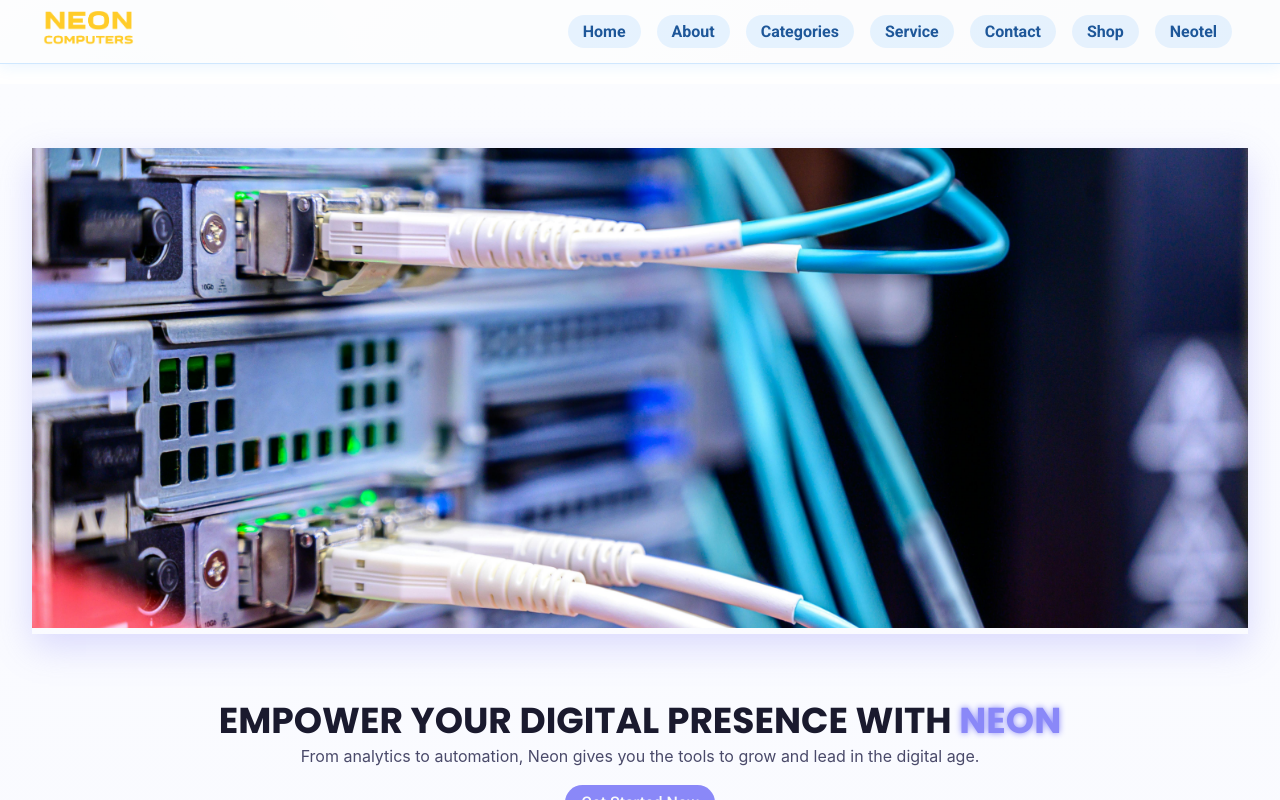
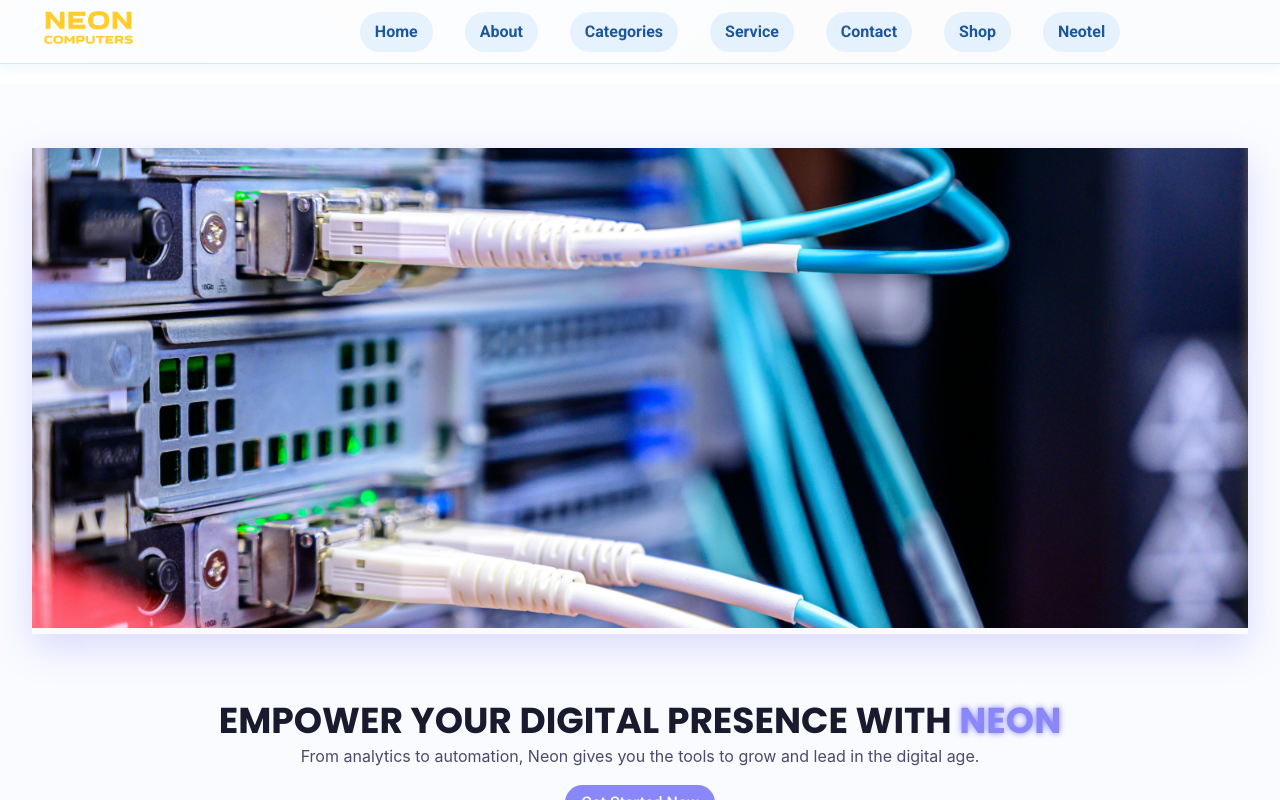
Before and after one commit to andet-art/Neon, a React (Vite) app: page /#/dashboard in a window 1280 px wide. Built offline with nearby package versions, Linux system fonts and the light colour scheme; no server answers.

Commit message:
made the changes(whatsapp,3:50)

```diff
--- a/src/components/About/About.tsx
+++ b/src/components/About/About.tsx
@@ -1,6 +1,8 @@
 import React from "react";
 import "./About.css";
 import Footer from "../Footer/Footer";
+import { Link, Navigate } from "react-router-dom";
+
 
 const services = [
   {
@@ -64,7 +66,7 @@ const About: React.FC = () => {
         </article>
 
         <aside className="about-image">
-          <img src="/public/working.webp" alt="Team working together" />
+          <img src="/working.webp" alt="Team working together" />
         </aside>
       </section>
 
@@ -134,7 +136,9 @@ const About: React.FC = () => {
       <section className="cta-section">
         <h2>Ready to work with us?</h2>
         <p>Contact Neon Tech Solutions today and let's build your future together.</p>
-        <button onClick={() => alert("Contact form coming soon!")}>Get in Touch</button>
+        <Link to="/dashboard/contact">
+        <button>Get in Touch</button>
+        </Link>
       </section>
 
 
--- a/src/components/Dashboard/Header.css
+++ b/src/components/Dashboard/Header.css
@@ -1,137 +1,198 @@
+/* -------------------------------------------
+   Root Variables
+-------------------------------------------- */
+:root {
+  --header-height: 100px;
+  --header-bg: #ffffff;
+  --header-border: #e0e0e0;
+  --btn-bg: #f5f5f5;
+  --btn-hover-bg: #e0e0e0;
+  --btn-active-bg: #b0b0b0;
+  --btn-text: #333333;
+  --btn-hover-text: #111111;
+  --btn-active-text: #ffffff;
+  --transition-speed: 0.2s;
+}
+
+/* -------------------------------------------
+   Header Container
+-------------------------------------------- */
 header {
   display: flex;
   align-items: center;
-  justify-content: space-between; /* Keep space-between */
-  padding: 0 2rem;
-  background-color: var(--bg-primary);
-  box-shadow: var(--shadow-sm);
-  height: 64px;
+  justify-content: space-between;
+  height: var(--header-height);
+  padding: 0 2.5rem;
+  background-color: var(--header-bg);
+  border-bottom: 1px solid var(--header-border);
+  box-shadow: 0 4px 20px rgba(0, 0, 0, 0.05);
+
+  /* ↓ make it stick to the viewport top ↓ */
   position: sticky;
   top: 0;
-  z-index: 100;
-  width: 100%;
-  overflow: hidden !important;
+  z-index: 1000; /* stay above page content */
 }
 
 
+
+/* -------------------------------------------A
+   Logo Section
+-------------------------------------------- */
 .logo {
   display: flex;
   align-items: center;
   height: 100%;
-  margin-right: 0; /* No right margin */
-  flex: 0 0 auto; /* Don't grow or shrink */
 }
 
 .logo img {
-  height: 40px;
+  height: calc(var(--header-height) * 0.6);
   width: auto;
   object-fit: contain;
 }
 
+/* -------------------------------------------
+   Hamburger Menu Button
+-------------------------------------------- */
+.menu-btn {
+  display: none; /* Hidden on desktop */
+  position: relative;
+  width: 30px;
+  height: 24px;
+  background: none;
+  border: none;
+  cursor: pointer;
+  padding: 0;
+}
+
+.menu-btn span,
+.menu-btn::before,
+.menu-btn::after {
+  display: block;
+  position: absolute;
+  left: 0;
+  width: 100%;
+  height: 3px;
+  background-color: var(--btn-text);
+  border-radius: 2px;
+  transition: transform var(--transition-speed) ease,
+              top var(--transition-speed) ease,
+              background-color var(--transition-speed) ease,
+              opacity var(--transition-speed) ease;
+}
+
+/* Top bar */
+.menu-btn::before {
+  content: '';
+  top: 0;
+}
+
+/* Middle bar */
+.menu-btn span {
+  top: 50%;
+  transform: translateY(-50%);
+}
+
+/* Bottom bar */
+.menu-btn::after {
+  content: '';
+  bottom: 0;
+}
+
+/* Animate into “X” when open */
+.menu-btn.open::before {
+  top: 50%;
+  transform: translateY(-50%) rotate(45deg);
+}
+
+.menu-btn.open span {
+  opacity: 0;
+}
+
+.menu-btn.open::after {
+  bottom: 50%;
+  transform: translateY(50%) rotate(-45deg);
+}
+
+/* -------------------------------------------
+   Navigation Menu
+-------------------------------------------- */
 nav {
   display: flex;
   align-items: center;
-  gap: 0;
-  height: 100%;
-  margin-left: auto; /* Push nav to the right */
-  padding-left: 0;
-  flex-grow: 0;
-  overflow: hidden !important;
+  gap: 1rem;
+  margin-left: auto;
   white-space: nowrap;
-  justify-content: flex-end; /* Align items to the end (right) */
 }
 
-/* Add a special class for the first nav link to give it extra spacing if needed */
-.nav-btn:first-child {
-  margin-left: 0; /* Ensure first item starts at the beginning of nav */
+/* -------------------------------------------
+   Nav & Logout Buttons
+-------------------------------------------- */
+.nav-btn,
+.logout-btn {
+  display: inline-flex;
+  align-items: center;
+  justify-content: center;
+  font-size: 1rem;
+  font-weight: 600;
+  padding: 0.6rem 1.2rem;
+  background-color: var(--btn-bg);
+  color: var(--btn-text);
+  text-decoration: none;
+  border: none;
+  border-radius: 0.25rem;
+  cursor: pointer;
+  transition: background-color var(--transition-speed) ease,
+              transform var(--transition-speed) ease;
+  flex: 0 0 auto;
 }
 
-.nav-btn {
-  position: relative;
-  height: 100%;
-  display: flex;
-  align-items: center;
-  padding: 0 1rem; /* Keep some padding within each button */
-  color: var(--text-primary);
-  font-weight: var(--font-medium);
-  text-decoration: none;
-  transition: color 0.3s ease;
-  white-space: nowrap; /* Prevent text wrapping */
-}
-
-.nav-btn::after {
-  content: '';
-  position: absolute;
-  bottom: 0;
-  left: 0;
-  width: 100%;
-  height: 3px;
-  background-color: var(--primary-color);
-  transform: scaleX(0);
-  transition: transform 0.3s ease;
-}
-
-.nav-btn:hover {
-  color: var(--primary-color);
-}
-
-.nav-btn:hover::after {
-  transform: scaleX(1);
+.nav-btn:hover,
+.logout-btn:hover {
+  background-color: var(--btn-hover-bg);
+  color: var(--btn-hover-text);
+  transform: translateY(-1px);
 }
 
 .nav-btn.active {
-  color: var(--primary-color);
+  background-color: var(--btn-active-bg);
+  color: var(--btn-active-text);
+  transform: translateY(-1px);
 }
 
-.nav-btn.active::after {
-  transform: scaleX(1);
-}
-
-/* Remove or comment out the profile styles since we're not using it anymore */
-/*
-.profile {
-  display: flex;
-  align-items: center;
-  padding: 0.5rem;
-  border-radius: 50%;
-  transition: background-color 0.3s ease;
-  margin-left: auto;
-}
-
-.profile-img {
-  width: 40px;
-  height: 40px;
-  border-radius: 50%;
-  object-fit: cover;
-  border: 2px solid var(--border-color);
-}
-*/
-
-/* Responsive styles */
-@media (max-width: 1024px) {
+/* -------------------------------------------
+   Desktop (width ≥ 768px)
+-------------------------------------------- */
+@media (min-width: 768px) {
+  /* Show nav buttons inline */
   nav {
-    gap: 0.5rem;
+    display: flex !important;
+    flex-direction: row;
   }
-
-  .nav-btn {
-    padding: 0 0.75rem;
-  }
-
-  .brand-name {
+  /* Hide hamburger */
+  .menu-btn {
     display: none;
   }
 }
 
-@media (max-width: 768px) {
-  header {
-    padding: 0 1rem;
+/* -------------------------------------------
+   Mobile (width < 768px)
+-------------------------------------------- */
+@media (max-width: 767px) {
+  /* Show hamburger button */
+  .menu-btn {
+    display: block;
   }
 
+  /* Hide nav by default */
   nav {
     display: none;
+    flex-direction: column;
+    gap: 0.75rem;
+    width: 100%;
+    margin-top: 0.5rem;
+  }
+  /* When .open class is added: show nav */
+  nav.open {
+    display: flex;
   }
 }
-.container {
-  max-width: 1200px; /* REMOVE THIS IF IT EXISTS */
-  margin: 0 auto;
-}
--- a/src/components/Dashboard/Header.tsx
+++ b/src/components/Dashboard/Header.tsx
@@ -1,3 +1,4 @@
+// src/components/Header/Header.tsx
 import React, { useState, useEffect } from 'react';
 import { NavLink, useNavigate } from 'react-router-dom';
 import './Header.css';
@@ -5,6 +6,7 @@ import { images } from '../../assets/images';
 
 const Header: React.FC = () => {
   const [isAuthenticated, setIsAuthenticated] = useState<boolean>(false);
+  const [navVisible, setNavVisible] = useState<boolean>(false);
   const navigate = useNavigate();
 
   // Utility for NavLink styling
@@ -33,39 +35,46 @@ const Header: React.FC = () => {
 
   // Logout handler
   const handleLogout = () => {
-    console.log('Logging out...'); // Debug line
     fetch('/api/signout.php', {
       method: 'POST',
       credentials: 'include',
     })
       .then(res => res.json())
-      .then(data => {
-        console.log('Logout response:', data); // Inspect server reply
+      .then(() => {
         setIsAuthenticated(false);
-        navigate('/'); // redirect to main page
+        navigate('/');
       })
-      .catch(err => {
-        console.error('Logout error:', err);
+      .catch(() => {
         navigate('/');
       });
   };
 
+  // Toggle nav visibility
+  const toggleNav = () => {
+    setNavVisible(prev => !prev);
+  };
+
   return (
-    <header style={{ justifyContent: 'space-between' }}>
+    <header>
       <div className="logo">
         <NavLink to={isAuthenticated ? '/dashboard/home' : '/'}>
-          <img
-            src={images.logo}
-            alt="Neon Logo"
-            onError={handleImageError}
-          />
+          <img src={images.logo} alt="Neon Logo" onError={handleImageError} />
         </NavLink>
       </div>
 
-      <nav style={{ marginLeft: 'auto', justifyContent: 'flex-end' }}>
-        {/* Always show these navigation links */}
+      {/* Hamburger button */}
+      <button
+        className={`menu-btn${navVisible ? ' open' : ''}`}
+        onClick={toggleNav}
+        aria-label="Toggle navigation"
+      >
+        <span />
+      </button>
+
+      {/* Always render nav; CSS will show/hide based on .open */}
+      <nav className={navVisible ? 'open' : ''}>
         <NavLink to="/dashboard/home" className={isActiveLink}>
-        Home
+          Home
         </NavLink>
         <NavLink to="/dashboard/about" className={isActiveLink}>
           About
@@ -86,21 +95,16 @@ const Header: React.FC = () => {
           Neotel
         </NavLink>
 
-        {/* Show Dashboard link and Logout button only when authenticated */}
         {isAuthenticated && (
           <>
             <NavLink to="/dashboard/offers" className={isActiveLink}>
               Dashboard
             </NavLink>
-            <button
-              onClick={handleLogout}
-              className="nav-btn logout-btn"
-            >
+            <button onClick={handleLogout} className="nav-btn logout-btn">
               Logout
             </button>
           </>
         )}
-        {/* No Sign In button - only accessible via URL */}
       </nav>
     </header>
   );
--- a/src/components/Dashboard/Home.tsx
+++ b/src/components/Dashboard/Home.tsx
@@ -8,16 +8,16 @@ import 'slick-carousel/slick/slick.css';
 import 'slick-carousel/slick/slick-theme.css';
 
 const images = [
-  '/public/slide1.webp',
-  '/public/slide2.jpg',
-  '/public/slide3.png',
+  '/slide1.webp',
+  '/slide2.jpg',
+  '/slide3.png',
 ];
 
 const features = [
   {
     title: 'Real-Time Analytics',
     description: 'Monitor live data with intuitive charts and dashboards.',
-    img: '/assets/analytics.jpg',
+    img: '/assets/analytics.png',
   },
   {
     title: 'Smart Integrations',
--- a/src/main.tsx
+++ b/src/main.tsx
@@ -5,6 +5,7 @@ import App from './App';
 import './index.css';
 import './fonts.css';
 import './colors.css';
+import { AuthProvider } from './AuthContext';
 
 const root = document.getElementById('root');
 
@@ -14,8 +15,10 @@ if (!root) {
 
 ReactDOM.createRoot(root).render(
   <React.StrictMode>
+    <AuthProvider>
     <HashRouter>
       <App />
     </HashRouter>
+    </AuthProvider>
   </React.StrictMode>
 );
--- a/vite.config.ts
+++ b/vite.config.ts
@@ -7,7 +7,7 @@ export default defineConfig({
     port: 9004,
     proxy: {
       '/api': {
-        target: 'http://localhost/Neon/backend',
+        target: 'http://localhost:8080/Neon/backend',
         changeOrigin: true,
         secure: false,
         rewrite: (path) => path.replace(/^\/api/, '/api')
```
Also changed, not shown: src/AuthContext.tsx (added, +43 -0 lines), public/analytics.png (added), 1 other file (tests, documents, lock files or other folders).
